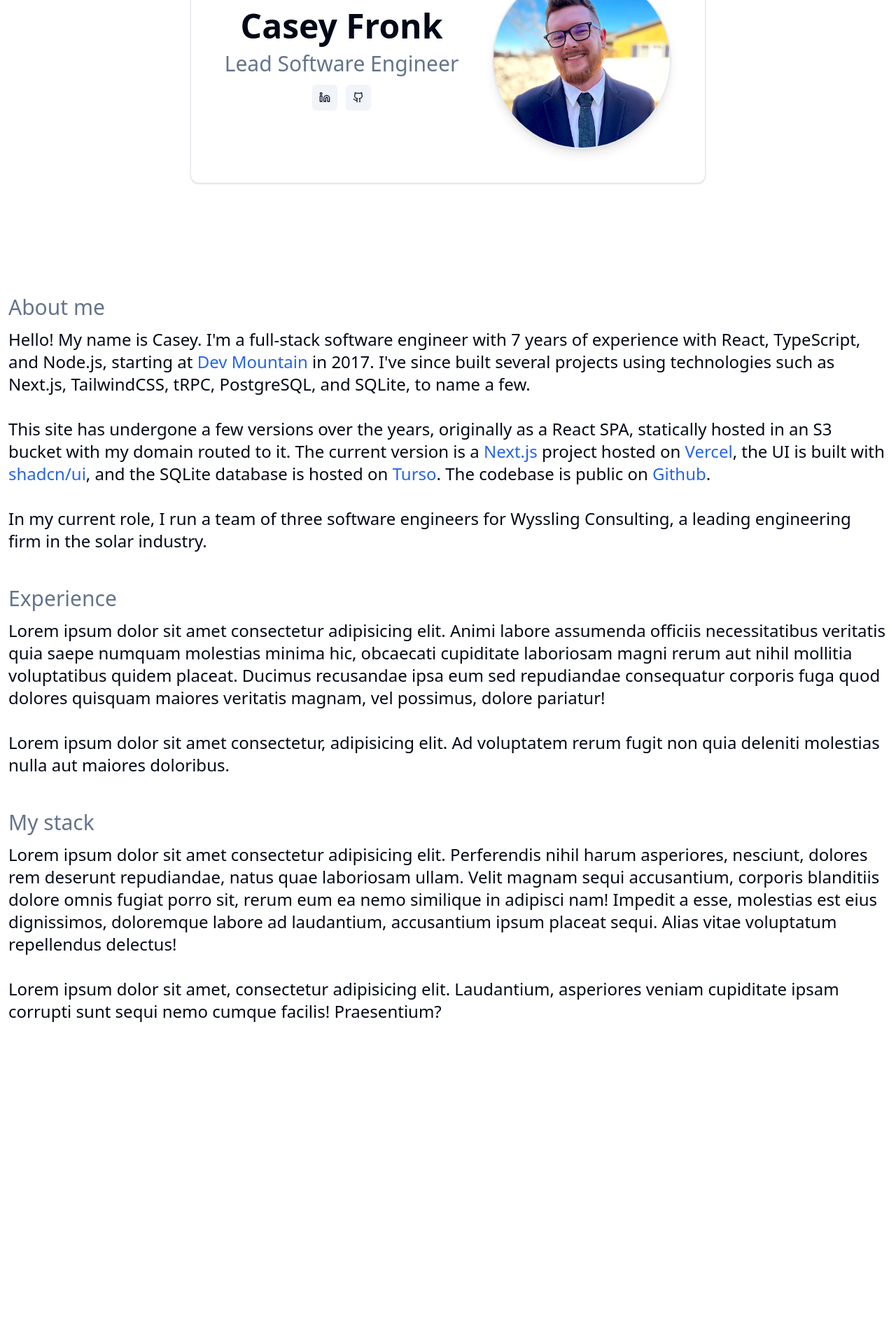
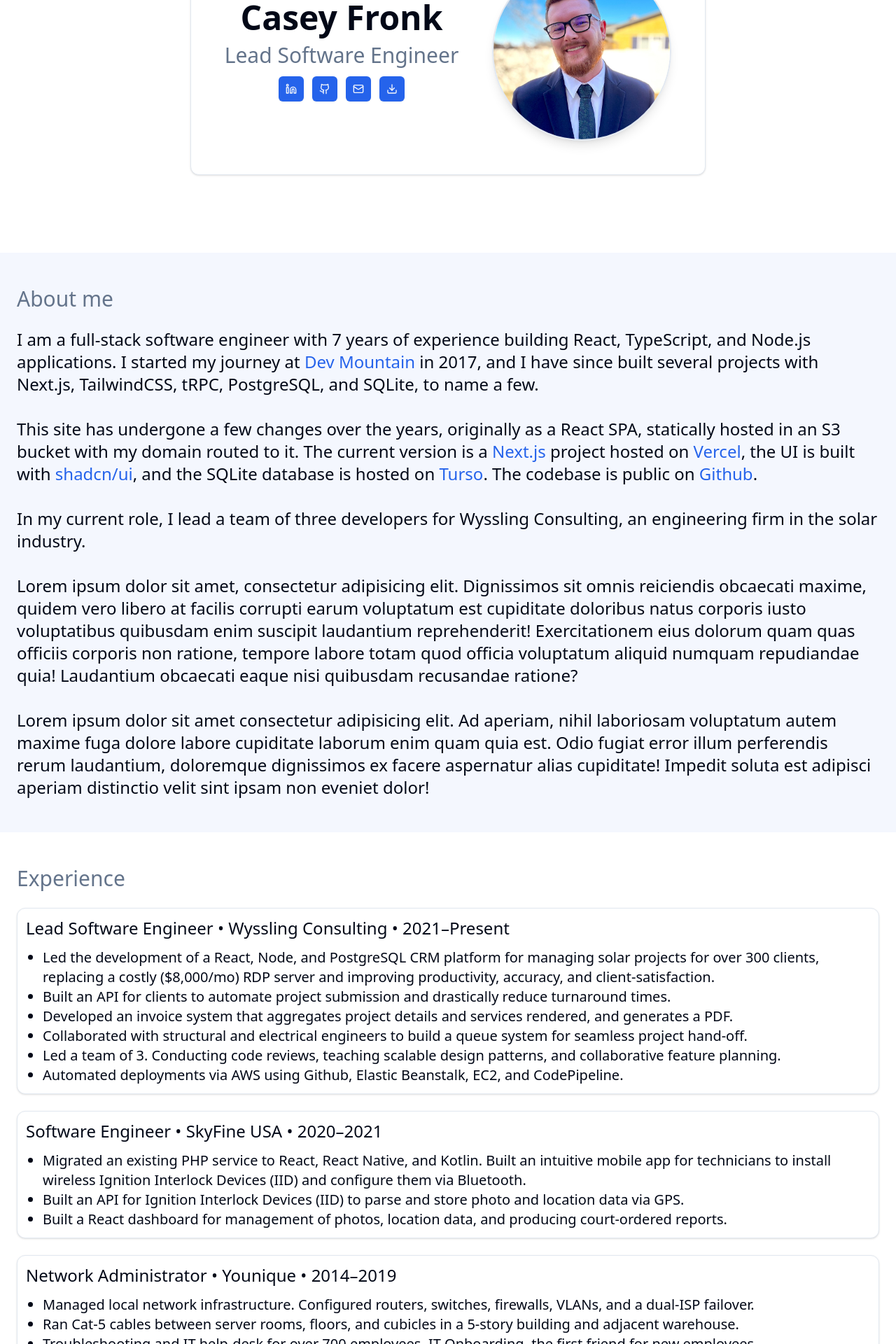
Before and after one commit to caseyfronk/portfolio, a Next.js app: page / in a window 1280 px wide. Shown: the part 280-2200 px from the top of the page at 70% size. Before the commit the page ends 1753 px from the top, so only its background shows below. Built offline with nearby package versions, Linux system fonts and the light colour scheme.

Commit message:
Improved responsive design. Created experience-card

```diff
--- a/src/app/globals.css
+++ b/src/app/globals.css
@@ -34,9 +34,9 @@
 
 .dark {
   --background: hsl(222.2 84% 2.9%);
-  --foreground: hsl(210 40% 98%);
+  --foreground: hsl(210 40% 88%);
   --card: hsl(222.2 84% 4.9%);
-  --card-foreground: hsl(210 40% 98%);
+  --card-foreground: hsl(210 40% 88%);
   --popover: hsl(222.2 84% 4.9%);
   --popover-foreground: hsl(210 40% 98%);
   --primary: hsl(217.2 91.2% 59.8%);
--- a/src/app/page.tsx
+++ b/src/app/page.tsx
@@ -1,16 +1,17 @@
 import { CustomLink } from "@/components/custom/custom-link";
+import { Experience } from "@/components/custom/experience";
 import { Section } from "@/components/custom/section";
 import { ThemeSelect } from "@/components/theme-select";
 import { Button } from "@/components/ui/button";
 import { Card } from "@/components/ui/card";
-import { Github, Linkedin } from "lucide-react";
+import { Download, Github, Linkedin, Mail } from "lucide-react";
 import Image from "next/image";
 import Link from "next/link";
 
 type NavItem = { label: string; href: string };
 
 const navigation: NavItem[] = [
-  { label: "About me", href: "#about-me" },
+  { label: "About", href: "#about" },
   { label: "Experience", href: "#experience" },
   { label: "My stack", href: "#my-stack" },
 ];
@@ -19,7 +20,7 @@ export default function Home() {
   return (
     <div>
       <header className="bg-card/80 sticky top-0 z-10 border-b shadow backdrop-blur-sm">
-        <nav className="mx-auto flex h-16 max-w-screen-xl items-center gap-3 p-3">
+        <nav className="mx-auto flex h-14 md:h-16 max-w-screen-xl items-center gap-2 md:gap-3 p-2 md:p-3">
           {navigation.map(({ label, href }, index) => (
             <Button key={index} variant="link" asChild>
               <Link href={href}>{label}</Link>
@@ -29,16 +30,16 @@ export default function Home() {
           <ThemeSelect />
         </nav>
       </header>
-      <main className="mx-auto flex max-w-screen-xl scroll-p-20 flex-col gap-12 p-3">
-        <section className="flex h-[36rem] flex-col items-center justify-center">
-          <Card className="flex flex-col gap-12 overflow-hidden p-12 text-center md:flex-row">
+      <main className="flex flex-col">
+        <section className="flex md:h-[36rem] flex-col justify-center md:items-center p-6">
+          <Card className="flex flex-col gap-12 overflow-hidden p-12 text-center md:flex-row justify-center items-center">
             <div className="m-auto flex flex-col items-center gap-3">
               <h2 className="text-5xl font-semibold">Casey Fronk</h2>
               <h3 className="text-muted-foreground text-3xl font-thin">
                 Lead Software Engineer
               </h3>
-              <div className="flex gap-3">
-                <Button size="icon" variant="secondary" asChild>
+              <div className="flex gap-3 flex-wrap">
+                <Button size="icon" variant="default" asChild>
                   <Link
                     href="https://www.linkedin.com/in/caseyjfronk"
                     target="_blank"
@@ -46,9 +47,19 @@ export default function Home() {
                     <Linkedin />
                   </Link>
                 </Button>
-                <Button size="icon" variant="secondary" asChild>
+                <Button size="icon" variant="default" asChild>
                   <Link href="https://github.com/caseyfronk" target="_blank">
                     <Github />
+                  </Link>
+                </Button>
+                <Button size="icon" variant="default" asChild>
+                  <Link href="mailto:caseyjfronk@gmail.com">
+                    <Mail />
+                  </Link>
+                </Button>
+                <Button size="icon" variant="default" asChild>
+                  <Link href="/casey-fronk-resume.pdf">
+                    <Download />
                   </Link>
                 </Button>
               </div>
@@ -58,28 +69,29 @@ export default function Home() {
               alt="An outdoor portrait of Casey Fronk."
               width={256}
               height={256}
-              objectFit="fill"
               className="aspect-square w-64 rounded-full border-2 shadow-lg"
             />
           </Card>
         </section>
 
-        <Section title="About me" id="about-me">
-          Hello! My name is Casey. I&apos;m a full-stack software engineer with
-          7 years of experience with React, TypeScript, and Node.js, starting at{" "}
-          <CustomLink href="https://devmountain.com" label="Dev Mountain" /> in
-          2017. I&apos;ve since built several projects using technologies such
-          as Next.js, TailwindCSS, tRPC, PostgreSQL, and SQLite, to name a few.
+        <Section title="About me" id="about" className="bg-primary/5">
+          <p>
+            I am a full-stack software engineer with 7 years of experience
+            building React, TypeScript, and Node.js applications. I started my
+            journey at{" "}
+            <CustomLink href="https://devmountain.com" label="Dev Mountain" />{" "}
+            in 2017, and I have since built several projects with Next.js,
+            TailwindCSS, tRPC, PostgreSQL, and SQLite, to name a few.
             <br />
             <br />
-          This site has undergone a few versions over the years, originally as a
-          React SPA, statically hosted in an S3 bucket with my domain routed to
-          it. The current version is a{" "}
+            This site has undergone a few changes over the years, originally as
+            a React SPA, statically hosted in an S3 bucket with my domain routed
+            to it. The current version is a{" "}
             <CustomLink href="https://nextjs.org/" label="Next.js" /> project
-          hosted on <CustomLink href="https://vercel.com" label="Vercel" />, the
-          UI is built with{" "}
-          <CustomLink href="https://ui.shadcn.com" label="shadcn/ui" />, and the
-          SQLite database is hosted on{" "}
+            hosted on <CustomLink href="https://vercel.com" label="Vercel" />,
+            the UI is built with{" "}
+            <CustomLink href="https://ui.shadcn.com" label="shadcn/ui" />, and
+            the SQLite database is hosted on{" "}
             <CustomLink href="https://turso.tech" label="Turso" />. The codebase
             is public on{" "}
             <CustomLink
@@ -89,37 +101,48 @@ export default function Home() {
             .
             <br />
             <br />
-          In my current role, I run a team of three software engineers for
-          Wyssling Consulting, a leading engineering firm in the solar industry.
+            In my current role, I lead a team of three developers for Wyssling
+            Consulting, an engineering firm in the solar industry.
+            <br />
+            <br />
+            Lorem ipsum dolor sit amet, consectetur adipisicing elit.
+            Dignissimos sit omnis reiciendis obcaecati maxime, quidem vero
+            libero at facilis corrupti earum voluptatum est cupiditate doloribus
+            natus corporis iusto voluptatibus quibusdam enim suscipit laudantium
+            reprehenderit! Exercitationem eius dolorum quam quas officiis
+            corporis non ratione, tempore labore totam quod officia voluptatum
+            aliquid numquam repudiandae quia! Laudantium obcaecati eaque nisi
+            quibusdam recusandae ratione?
+            <br />
+            <br />
+            Lorem ipsum dolor sit amet consectetur adipisicing elit. Ad aperiam,
+            nihil laboriosam voluptatum autem maxime fuga dolore labore
+            cupiditate laborum enim quam quia est. Odio fugiat error illum
+            perferendis rerum laudantium, doloremque dignissimos ex facere
+            aspernatur alias cupiditate! Impedit soluta est adipisci aperiam
+            distinctio velit sint ipsam non eveniet dolor!
+          </p>
         </Section>
 
         <Section title="Experience" id="experience">
-          Lorem ipsum dolor sit amet consectetur adipisicing elit. Animi labore
-          assumenda officiis necessitatibus veritatis quia saepe numquam
-          molestias minima hic, obcaecati cupiditate laboriosam magni rerum aut
-          nihil mollitia voluptatibus quidem placeat. Ducimus recusandae ipsa
-          eum sed repudiandae consequatur corporis fuga quod dolores quisquam
-          maiores veritatis magnam, vel possimus, dolore pariatur!
+          <Experience />
+        </Section>
+
+        <Section title="My stack" id="my-stack" className="bg-primary/5">
+          <p>
+            Lorem ipsum dolor sit amet consectetur adipisicing elit. Perferendis
+            nihil harum asperiores, nesciunt, dolores rem deserunt repudiandae,
+            natus quae laboriosam ullam. Velit magnam sequi accusantium,
+            corporis blanditiis dolore omnis fugiat porro sit, rerum eum ea nemo
+            similique in adipisci nam! Impedit a esse, molestias est eius
+            dignissimos, doloremque labore ad laudantium, accusantium ipsum
+            placeat sequi. Alias vitae voluptatum repellendus delectus!
             <br />
             <br />
-          Lorem ipsum dolor sit amet consectetur, adipisicing elit. Ad
-          voluptatem rerum fugit non quia deleniti molestias nulla aut maiores
-          doloribus.
-        </Section>
-
-        <Section title="My stack" id="my-stack">
-          Lorem ipsum dolor sit amet consectetur adipisicing elit. Perferendis
-          nihil harum asperiores, nesciunt, dolores rem deserunt repudiandae,
-          natus quae laboriosam ullam. Velit magnam sequi accusantium, corporis
-          blanditiis dolore omnis fugiat porro sit, rerum eum ea nemo similique
-          in adipisci nam! Impedit a esse, molestias est eius dignissimos,
-          doloremque labore ad laudantium, accusantium ipsum placeat sequi.
-          Alias vitae voluptatum repellendus delectus!
-          <br />
-          <br />
-          Lorem ipsum dolor sit amet, consectetur adipisicing elit. Laudantium,
-          asperiores veniam cupiditate ipsam corrupti sunt sequi nemo cumque
-          facilis! Praesentium?
+            Lorem ipsum dolor sit amet, consectetur adipisicing elit.
+            Laudantium, asperiores veniam cupiditate ipsam corrupti sunt sequi
+            nemo cumque facilis! Praesentium?
+          </p>
         </Section>
       </main>
     </div>
--- /dev/null
+++ b/src/components/custom/experience-card.tsx
@@ -0,0 +1,27 @@
+import { ReactNode } from "react";
+import { Card } from "../ui/card";
+
+export type ExperienceCardProps = {
+  title: string;
+  company: string;
+  yearStart: string;
+  yearEnd: string;
+  children: ReactNode;
+};
+
+export function ExperienceCard({
+  title,
+  company,
+  yearStart,
+  yearEnd,
+  children,
+}: ExperienceCardProps) {
+  return (
+    <Card className="p-3 gap-3">
+      <h3 className="font-thin">
+        {title} • {company} • {yearStart}–{yearEnd}
+      </h3>
+      <ul className="list-disc pl-6 text-xl">{children}</ul>
+    </Card>
+  );
+}
--- /dev/null
+++ b/src/components/custom/experience.tsx
@@ -0,0 +1,80 @@
+import { ExperienceCard } from "./experience-card";
+
+export function Experience() {
+  return (
+    <>
+      <ExperienceCard
+        title="Lead Software Engineer"
+        company="Wyssling Consulting"
+        yearStart="2021"
+        yearEnd="Present"
+      >
+        <li>
+          Led the development of a React, Node, and PostgreSQL CRM platform for
+          managing solar projects for over 300 clients, replacing a costly
+          ($8,000/mo) RDP server and improving productivity, accuracy, and
+          client-satisfaction.
+        </li>
+        <li>
+          Built an API for clients to automate project submission and
+          drastically reduce turnaround times.
+        </li>
+        <li>
+          Developed an invoice system that aggregates project details and
+          services rendered, and generates a PDF.
+        </li>
+        <li>
+          Collaborated with structural and electrical engineers to build a queue
+          system for seamless project hand-off.
+        </li>
+        <li>
+          Led a team of 3. Conducting code reviews, teaching scalable design
+          patterns, and collaborative feature planning.
+        </li>
+        <li>
+          Automated deployments via AWS using Github, Elastic Beanstalk, EC2,
+          and CodePipeline.
+        </li>
+      </ExperienceCard>
+      <ExperienceCard
+        title="Software Engineer"
+        company="SkyFine USA"
+        yearStart="2020"
+        yearEnd="2021"
+      >
+        <li>
+          Migrated an existing PHP service to React, React Native, and Kotlin.
+          Built an intuitive mobile app for technicians to install wireless
+          Ignition Interlock Devices (IID) and configure them via Bluetooth.
+        </li>
+        <li>
+          Built an API for Ignition Interlock Devices (IID) to parse and store
+          photo and location data via GPS.
+        </li>
+        <li>
+          Built a React dashboard for management of photos, location data, and
+          producing court-ordered reports.
+        </li>
+      </ExperienceCard>
+      <ExperienceCard
+        title="Network Administrator"
+        company="Younique"
+        yearStart="2014"
+        yearEnd="2019"
+      >
+        <li>
+          Managed local network infrastructure. Configured routers, switches,
+          firewalls, VLANs, and a dual-ISP failover.
+        </li>
+        <li>
+          Ran Cat-5 cables between server rooms, floors, and cubicles in a
+          5-story building and adjacent warehouse.
+        </li>
+        <li>
+          Troubleshooting and IT help-desk for over 700 employees. IT
+          Onboarding, the first friend for new employees.
+        </li>
+      </ExperienceCard>
+    </>
+  );
+}
--- a/src/components/custom/section.tsx
+++ b/src/components/custom/section.tsx
@@ -15,9 +15,17 @@ export function Section({
   ...props
 }: SectionProps) {
   return (
-    <section {...props} className={cn("flex flex-col gap-3", className)}>
-      <h2 className="text-muted-foreground text-3xl font-thin">{title}</h2>
-      <p className="text-2xl">{children}</p>
+    <section
+      {...props}
+      className={cn(
+        "flex flex-col gap-3 text-2xl scroll-mt-[calc(3.5rem-1px)] md:scroll-mt-[calc(4rem-1px)]",
+        className
+      )}
+    >
+      <div className="mx-auto max-w-screen-xl flex flex-col gap-6 py-12 px-6">
+        <h2 className="text-muted-foreground text-3xl font-thin">{title}</h2>
+        {children}
+      </div>
     </section>
   );
 }
```
Also changed, not shown: 1 other file (tests, documents, lock files or other folders). Lines whose indentation alone changed are shown as unchanged.
